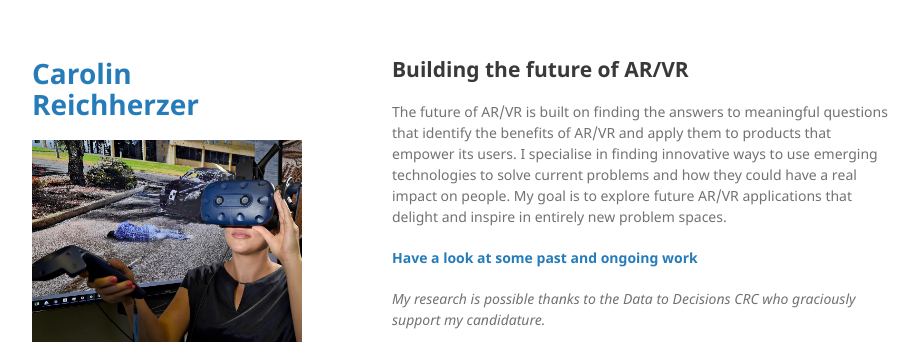
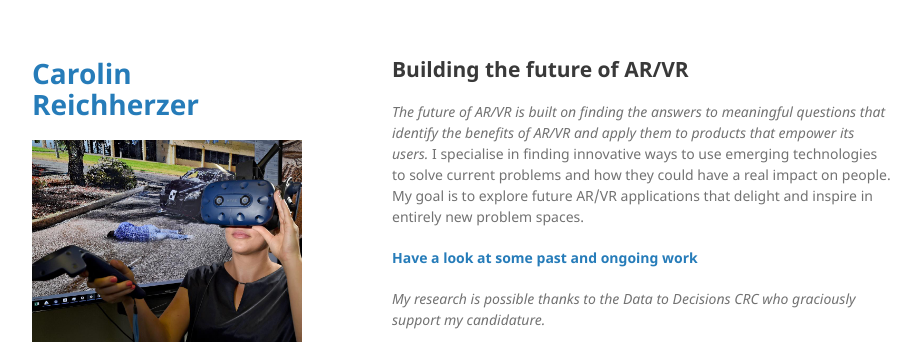
Before and after one commit to kiwicarolin/kiwicarolin.github.io, a Jekyll site: the page built from index.md, in a window 1280 px wide and 900 px high, cut to the strip 0-346 px from the top of the window. Shown: the whole strip, without its empty margins (178-1098 px from the left). Built offline with Jekyll 4.4.1, drawn with Linux system fonts in a browser that asks for light colours; our own code applies the rules of GitHub Pages for plain Markdown files.

Commit message:
Emphasize first sentence

```diff
--- a/index.md
+++ b/index.md
@@ -4,7 +4,7 @@ layout: default
 
 ## Building the future of AR/VR
 
- The future of AR/VR is built on finding the answers to meaningful questions that identify the benefits of AR/VR and apply them to products that empower its users. I specialise in finding innovative ways to use emerging technologies to solve current problems and how they could have a real impact on people. My goal is to explore future AR/VR applications that delight and inspire in entirely new problem spaces.
+ _The future of AR/VR is built on finding the answers to meaningful questions that identify the benefits of AR/VR and apply them to products that empower its users._ I specialise in finding innovative ways to use emerging technologies to solve current problems and how they could have a real impact on people. My goal is to explore future AR/VR applications that delight and inspire in entirely new problem spaces.
 
 **[Have a look at some past and ongoing work](./portfolio.html)**
 
```
